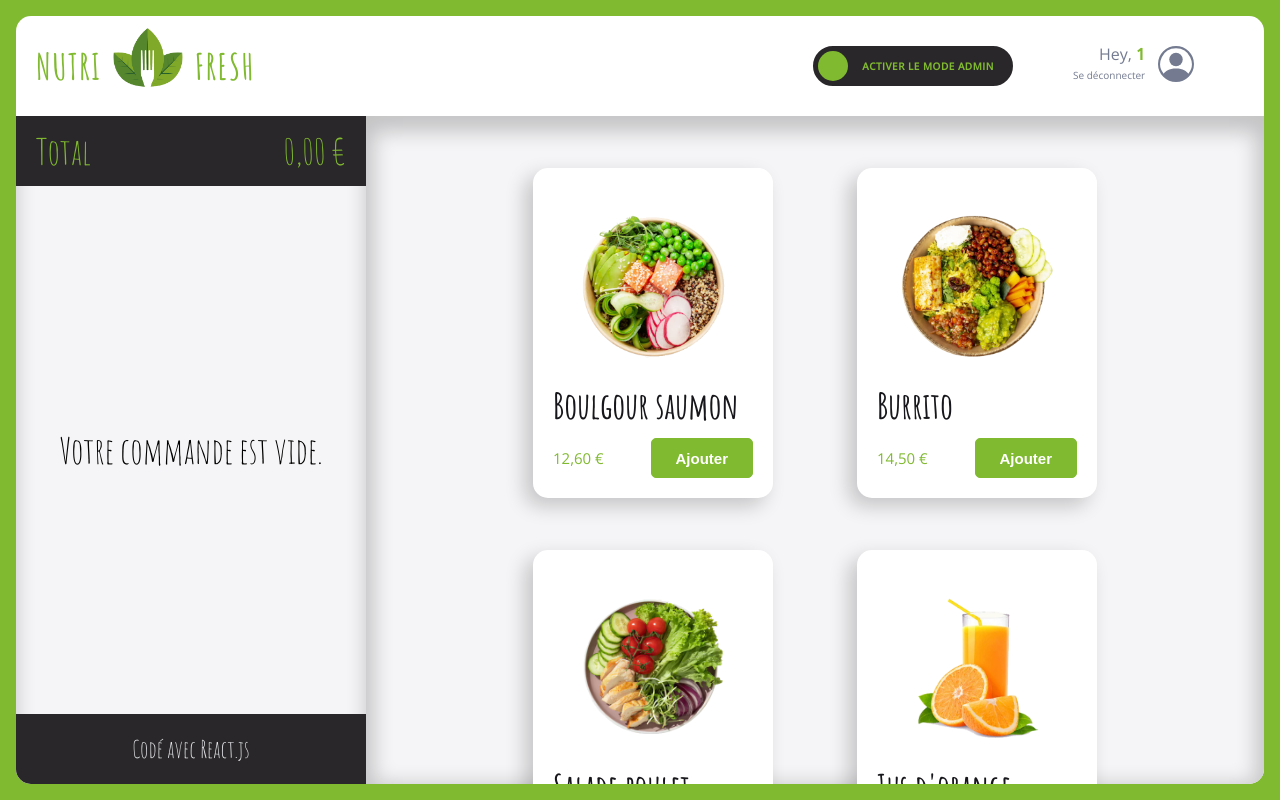
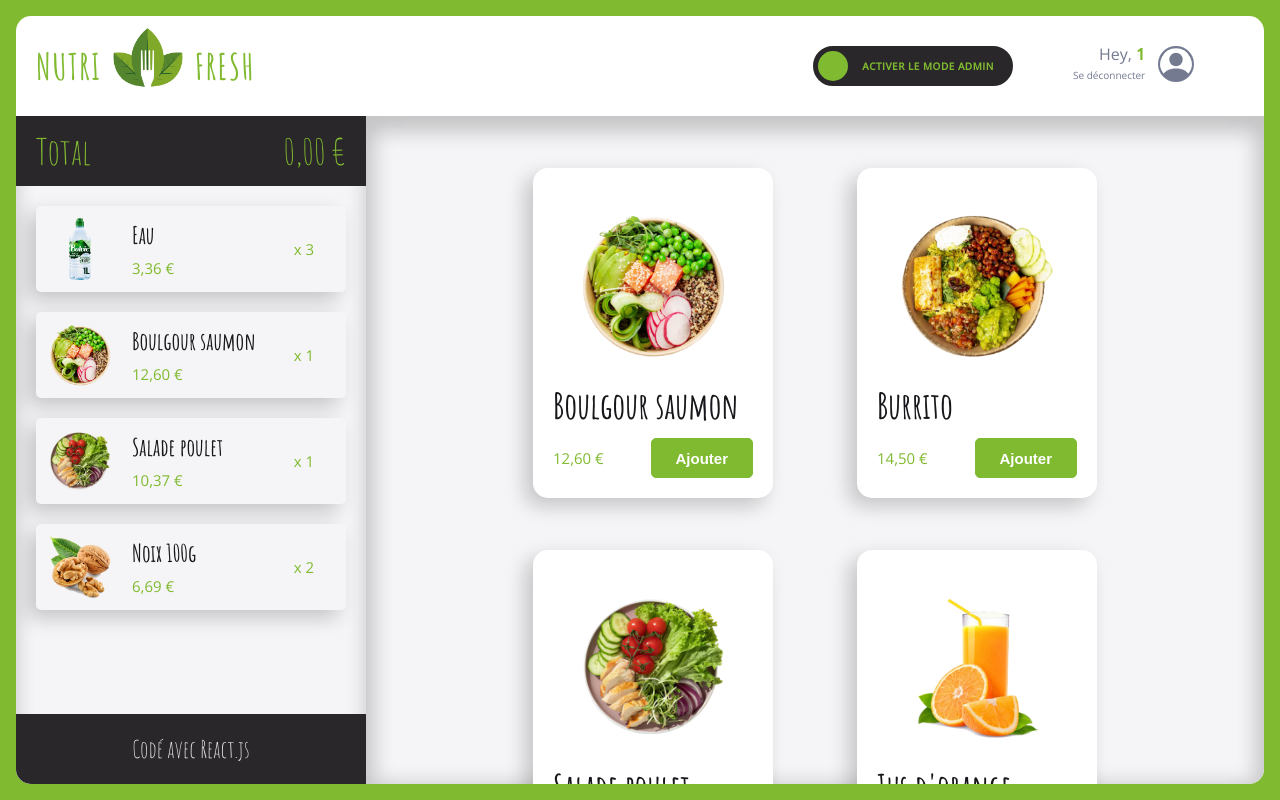
Before and after one commit to simonc56/nutri-fresh, a React (Vite) app: page /order/1 in a window 1280 px wide. Built offline with nearby package versions, Linux system fonts and the light colour scheme.

Commit message:
🚧 F11: Basket > Display basket products in banner cards

```diff
--- a/src/components/pages/order/Main/Basket/Basket.tsx
+++ b/src/components/pages/order/Main/Basket/Basket.tsx
@@ -1,3 +1,4 @@
+import { fakeBasket } from "src/fakeData/fakeBasket";
 import "./Basket.scss";
 import BasketBody from "./BasketBody";
 import Total from "./Total";
@@ -6,7 +7,7 @@ export default function Basket() {
   return (
     <section className="basket">
       <Total amount={0} />
-      <BasketBody />
+      <BasketBody content={fakeBasket.MEDIUM} />
       <footer className="basket-footer">Codé avec React.js</footer>
     </section>
   );
--- a/src/components/pages/order/Main/Basket/BasketBody.scss
+++ b/src/components/pages/order/Main/Basket/BasketBody.scss
@@ -3,7 +3,13 @@
 .basket-content {
   flex-grow: 1;
   display: flex;
-  justify-content: center;
-  align-items: center;
+  flex-direction: column;
+  justify-content: flex-start;
+  padding: theme.spacing(md);
+  gap: theme.spacing(md);
+  align-items: stretch;
   font-size: theme.size(P4);
+  overflow-y: scroll;
+  scrollbar-width: thin;
+  scrollbar-color: theme.$color_background_white rgba(0, 0, 0, 0);
 }
--- a/src/components/pages/order/Main/Basket/BasketBody.tsx
+++ b/src/components/pages/order/Main/Basket/BasketBody.tsx
@@ -1,9 +1,17 @@
+import BannerCard from "src/components/reusable-ui/BannerCard/BannerCard";
+import { MenuItem } from "src/fakeData/fakeMenu";
 import "./BasketBody.scss";
 
-export default function BasketBody() {
+type BasketItem = Omit<MenuItem, "isAvailable" | "isAdvertised">;
+
+const EmptyBasket = () => {
+  return <div className="basket-empty">Votre commande est vide.</div>;
+};
+
+export default function BasketBody({ content }: { content: BasketItem[] }) {
   return (
     <main className="basket-content">
-      <div className="basket-empty">Votre commande est vide.</div>
+      {content.length === 0 ? <EmptyBasket /> : content.map((item) => <BannerCard key={item.id} {...item} />)}
     </main>
   );
 }
--- /dev/null
+++ b/src/components/reusable-ui/BannerCard/BannerCard.scss
@@ -0,0 +1,48 @@
+@use "src/theme/theme";
+
+.banner-card {
+  background-color: theme.$color_background_white;
+  color: theme.$color_dark;
+  font-family: "Amatic SC";
+  padding: theme.spacing(sm);
+  border-radius: theme.radius(round);
+  box-shadow: theme.shadow(medium);
+  display: flex;
+  box-sizing: border-box;
+  align-items: center;
+  height: 5.375rem;
+  .banner-card-picture {
+    width: 4rem;
+    height: 100%;
+    display: flex;
+    justify-content: center;
+    align-items: center;
+    img {
+      max-width: 100%;
+      max-height: 100%;
+    }
+  }
+  .banner-card-infos {
+    flex-grow: 1;
+    margin-left: theme.spacing(md);
+    .banner-card-title {
+      font-size: theme.size(P3);
+      font-weight: theme.weight(bold);
+      margin-bottom: theme.spacing(xs);
+    }
+    .banner-card-price {
+      font-size: theme.size(SM);
+      font-weight: theme.weight(regular);
+      font-family: "Open Sans";
+      color: theme.$color_primary;
+    }
+  }
+  .banner-card-qty {
+    flex-shrink: 0;
+    font-size: theme.size(SM);
+    font-weight: theme.weight(regular);
+    font-family: "Open Sans";
+    color: theme.$color_primary;
+    padding-inline: theme.spacing(md);
+  }
+}
--- /dev/null
+++ b/src/components/reusable-ui/BannerCard/BannerCard.tsx
@@ -0,0 +1,20 @@
+import { MenuItem } from "src/fakeData/fakeMenu";
+import { formatPrice } from "src/utils/maths";
+import "./BannerCard.scss";
+
+type BannerCardProps = Omit<MenuItem, "isAvailable" | "isAdvertised">;
+
+export default function BannerCard({ imageSource, title, price, quantity }: BannerCardProps) {
+  return (
+    <div className="banner-card">
+      <div className="banner-card-picture">
+        <img src={imageSource} alt={title} />
+      </div>
+      <div className="banner-card-infos">
+        <div className="banner-card-title">{title}</div>
+        <div className="banner-card-price">{formatPrice(price)}</div>
+      </div>
+      <div className="banner-card-qty">x {quantity}</div>
+    </div>
+  );
+}
--- /dev/null
+++ b/src/fakeData/fakeBasket.ts
@@ -0,0 +1,152 @@
+import { MenuItem } from "./fakeMenu";
+
+const EMPTY: MenuItem[] = [];
+
+const SMALL = [
+  {
+    id: 1,
+    imageSource: "/images/water.png",
+    title: "Eau",
+    price: 3.356,
+    quantity: 2,
+  },
+];
+
+const MEDIUM = [
+  {
+    id: 1,
+    imageSource: "/images/water.png",
+    title: "Eau",
+    price: 3.356,
+    quantity: 3,
+  },
+  {
+    id: 2,
+    imageSource: "/images/salmon-boulgour.png",
+    title: "Boulgour saumon",
+    price: 12.598,
+    quantity: 1,
+  },
+  {
+    id: 3,
+    imageSource: "/images/salad.png",
+    title: "Salade poulet",
+    price: 10.367,
+    quantity: 1,
+  },
+  {
+    id: 4,
+    imageSource: "/images/noix.png",
+    title: "Noix 100g",
+    price: 6.69,
+    quantity: 2,
+  },
+];
+
+const LARGE = [
+  {
+    id: 1,
+    imageSource: "/images/salmon-boulgour.png",
+    title: "Boulgour saumon",
+    price: 12.598,
+    quantity: 2,
+  },
+  {
+    id: 2,
+    imageSource: "/images/burrito-bowl.png",
+    title: "Burrito",
+    price: 14.4985,
+    quantity: 4,
+  },
+  {
+    id: 3,
+    imageSource: "/images/salad.png",
+    title: "Salade poulet",
+    price: 10.367,
+    quantity: 1,
+  },
+  {
+    id: 4,
+    imageSource: "/images/orange-juice.png",
+    title: "Jus d'orange",
+    price: 3.568,
+    quantity: 2,
+  },
+  {
+    id: 5,
+    imageSource: "/images/kiwi-juice.png",
+    title: "Jus de kiwi",
+    price: 3.487,
+    quantity: 1,
+  },
+  {
+    id: 6,
+    imageSource: "/images/water.png",
+    title: "Eau",
+    price: 3.356,
+    quantity: 8,
+  },
+  {
+    id: 7,
+    imageSource: "/images/fraises.png",
+    title: "Fraises 200g",
+    price: 5.567,
+    quantity: 5,
+  },
+  {
+    id: 8,
+    imageSource: "/images/apple.png",
+    title: "Pomme",
+    price: 2.1678,
+    quantity: 2,
+  },
+  {
+    id: 9,
+    imageSource: "/images/ananas.png",
+    title: "1/2 Ananas",
+    price: 8.7,
+    quantity: 1,
+  },
+  {
+    id: 10,
+    imageSource: "/images/peach.png",
+    title: "Pêche",
+    price: 3.845,
+    quantity: 1,
+  },
+  {
+    id: 11,
+    imageSource: "/images/noix.png",
+    title: "Noix 100g",
+    price: 6.69,
+    quantity: 5,
+  },
+  {
+    id: 12,
+    imageSource: "/images/mango.png",
+    title: "Mangue",
+    price: 3.95,
+    quantity: 2,
+  },
+  {
+    id: 13,
+    imageSource: "/images/bread.png",
+    title: "Pain 400g",
+    price: 9.3,
+    quantity: 2,
+  },
+  {
+    id: 14,
+    imageSource: "/images/coffee.png",
+    title: "Café",
+    price: 3.2,
+    quantity: 1,
+  },
+];
+
+export const fakeBasket = {
+  EMPTY,
+  SMALL,
+  MEDIUM,
+  LARGE,
+};
```
